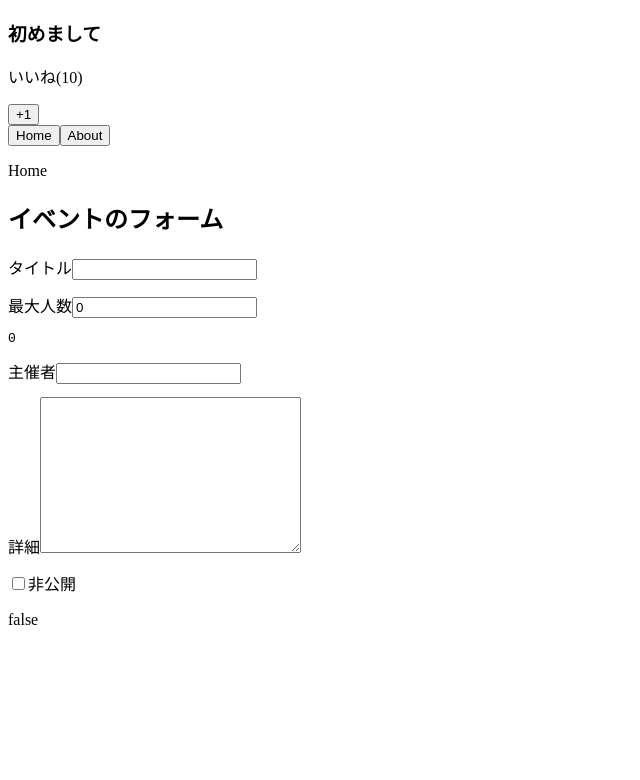
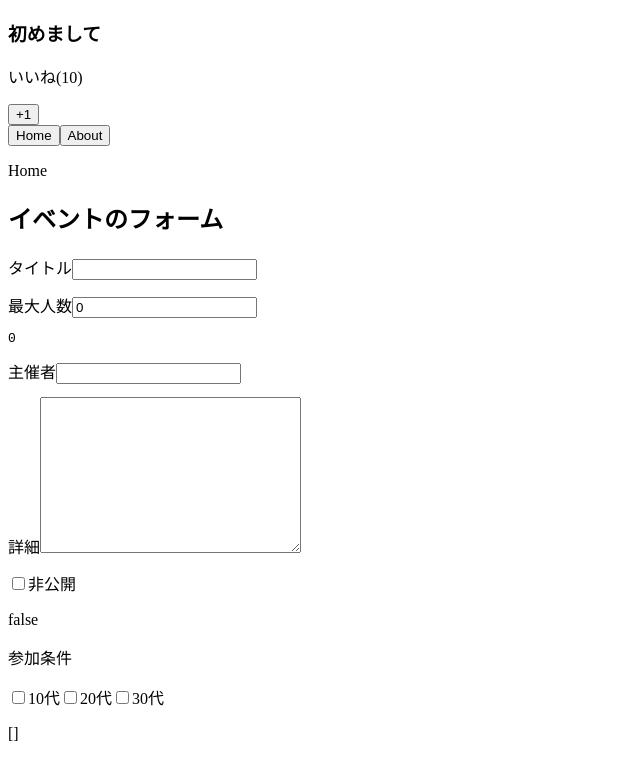
Before and after one commit to atsuya-koshida/vue-practice, a Vue app in the folder vue-cli/: page / in a window 1280 px wide. Shown: the top 780 px of the page, without its empty margins (0-640 px from the left). Built offline with nearby package versions, Linux system fonts and the light colour scheme.

Commit message:
複数テェックボックスの双方向バインディング

```diff
--- a/vue-cli/src/App.vue
+++ b/vue-cli/src/App.vue
@@ -30,6 +30,15 @@
       <input type="checkbox" id="isPrivate" v-model="eventData.isPrivate">
       <label for="isPrivate">非公開</label>
       <p>{{ eventData.isPrivate }}</p>
+
+      <p>参加条件</p>
+      <input type="checkbox" id="10" value="10代" v-model="eventData.target">
+      <label for="10">10代</label>
+      <input type="checkbox" id="20" value="20代" v-model="eventData.target">
+      <label for="20">20代</label>
+      <input type="checkbox" id="30" value="30代" v-model="eventData.target">
+      <label for="30">30代</label>
+      <p>{{ eventData.target }}</p>
     </div>
   </div>
 </template>
@@ -50,6 +59,7 @@
         host: "",
         detail: "",
         isPrivate: false,
+        target: []
       }
     }
   },
```
